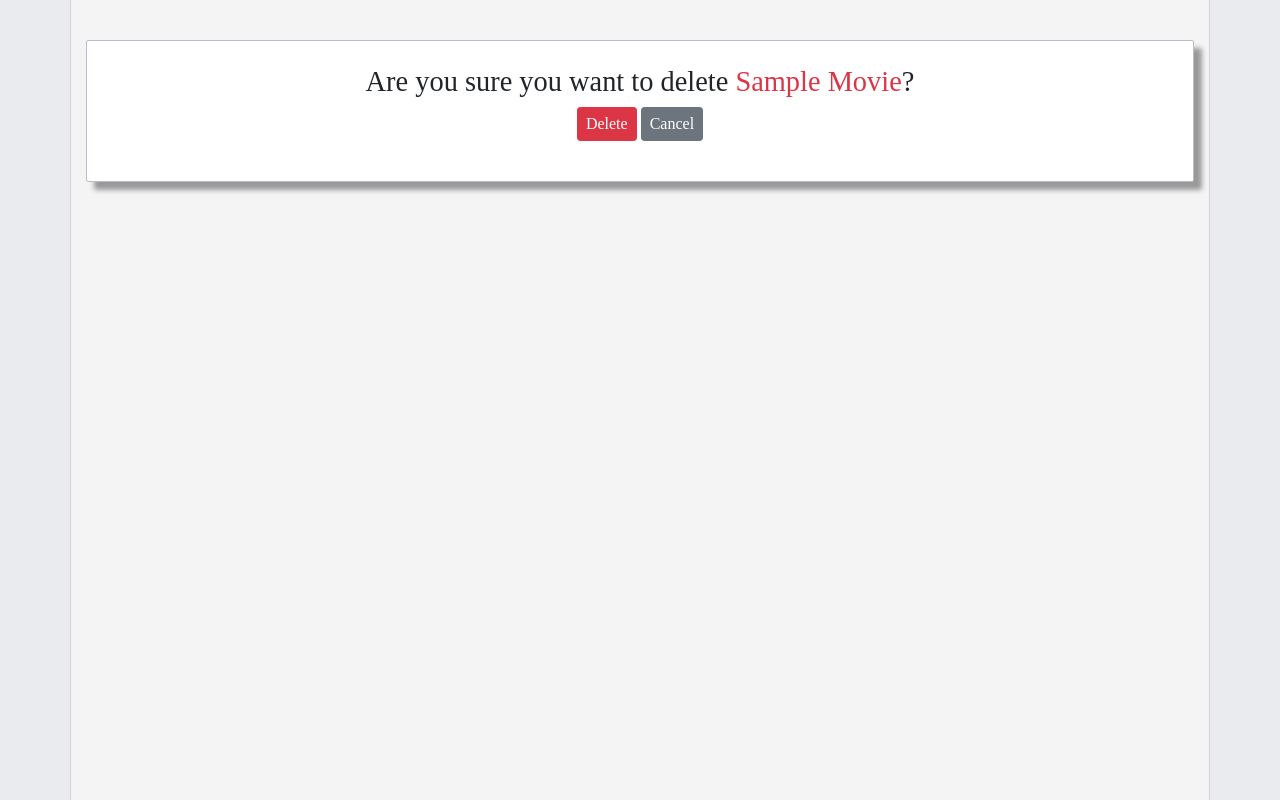
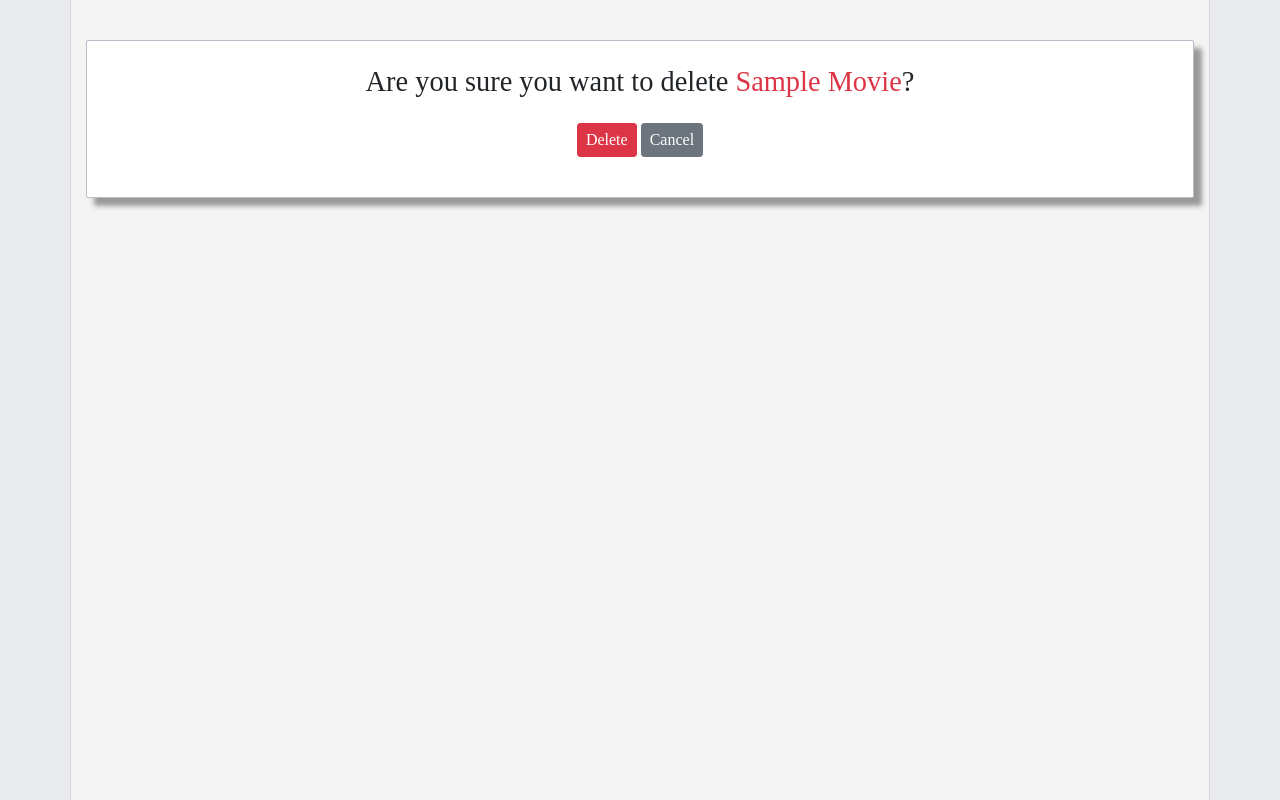
Before and after one commit to MShbana/item-catalog, a Flask app: page /genre/1/movie/1/delete in a window 1280 px wide. Shown: the part 57-857 px from the top of the page. Run offline with Flask 2, Linux system fonts and the light colour scheme; tables that the repository leaves empty hold one stand-in row (values such as "Sample post"); some libraries are stand-ins or nearby versions.

Commit message:
Added space between upper text and buttons

```diff
--- a/templates/delete_movie.html
+++ b/templates/delete_movie.html
@@ -1,10 +1,10 @@
 {% extends "layout.html" %}
 {% block content %}
     <div class='content-section text-center p-4'>
-        <h2>Are you sure you want to delete <span class="text-danger">{{ movie.title.title() }}</span>?</h2>
+        <h2 class='mb-4'>Are you sure you want to delete <span class="text-danger">{{ movie.title.title() }}</span>?</h2>
         <form action="" method="POST">
             <div class='form-group'>
-                <input class="btn btn-sm btn-danger" type="submit" value="Delete">
+                <button class="btn btn-sm btn-danger" type="submit">Delete</button>
                 <a class='btn btn-sm btn-secondary' href="{{ url_for('home') }}">Cancel</a>
             </div>
         </form>
```
